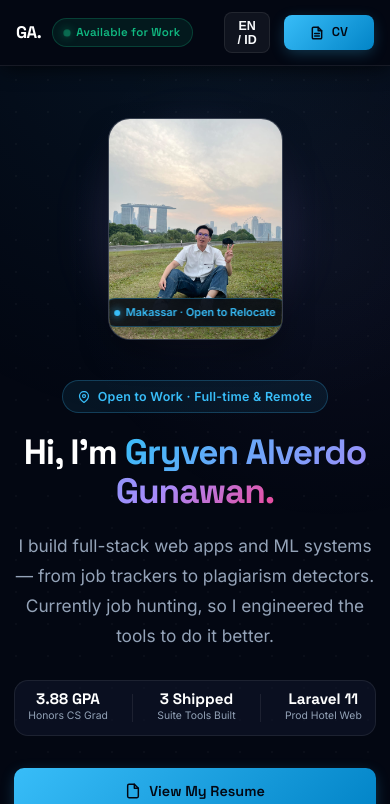
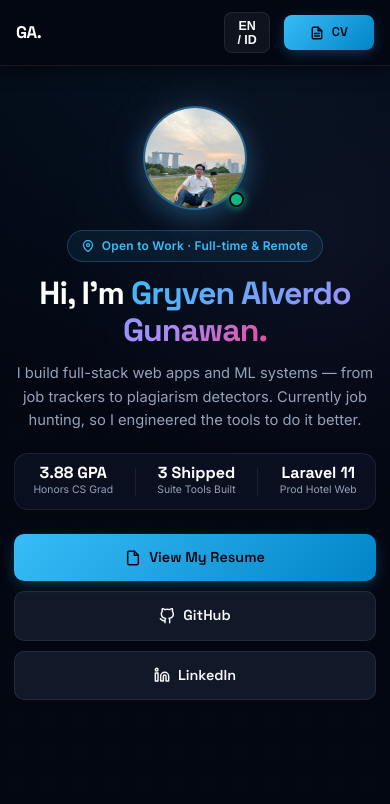
Before and after one commit to gryvnalvrdo/portofolio, a Next.js app: page / in a window 390 px wide. Shown: the top 804 px of the page. Built offline with nearby package versions, Linux system fonts and the light colour scheme; no server answers.

Commit message:
feat: revamp mobile hero with sleek circular avatar, single status eyebrow, and full CTA visibility

```diff
--- a/app/globals.css
+++ b/app/globals.css
@@ -178,6 +178,15 @@ body::before {
   align-items: center;
   gap: 0.65rem;
 }
+.site-nav-status-pill {
+  display: inline-flex;
+  align-items: center;
+  gap: 0.4rem;
+  background: rgba(16, 185, 129, 0.1);
+  padding: 0.25rem 0.7rem;
+  border-radius: 100px;
+  border: 1px solid rgba(16, 185, 129, 0.25);
+}
 .site-nav-links {
   display: flex;
   align-items: center;
@@ -354,6 +363,9 @@ body::before {
   gap: 0.35rem;
   box-shadow: 0 4px 15px rgba(0, 0, 0, 0.4);
   z-index: 2;
+}
+.hero-avatar-online-dot {
+  display: none;
 }
 
 /* ============================================
@@ -993,21 +1005,92 @@ body::before {
     padding: 0.75rem 1rem;
   }
   .site-nav-brand { font-size: 1.05rem; }
+  .site-nav-status-pill { display: none; }
   .portfolio-wrapper {
     padding: 1.25rem 0.85rem calc(4.5rem + env(safe-area-inset-bottom, 0px));
   }
-  .hero-title { font-size: 2.2rem; }
-  .hero-avatar-card { width: 175px; margin: 0 auto; }
-  .hero-avatar-img { height: 220px; }
-
+  .hero-section {
+    flex-direction: column-reverse;
+    text-align: center;
+    gap: 1.25rem;
+    padding: 1.25rem 0 2.5rem;
+  }
+  .hero-avatar-card {
+    width: 104px;
+    height: 104px;
+    margin: 0 auto;
+    position: relative;
+  }
+  .hero-avatar-glow {
+    inset: -6px;
+    border-radius: 50%;
+  }
+  .hero-avatar-inner {
+    width: 104px;
+    height: 104px;
+    border-radius: 50%;
+    border: 2.5px solid rgba(56, 189, 248, 0.45);
+    box-shadow: 0 8px 25px rgba(56, 189, 248, 0.25);
+    overflow: hidden;
+  }
+  .hero-avatar-img {
+    width: 100%;
+    height: 100%;
+    object-fit: cover;
+    object-position: center 25%;
+  }
+  .hero-avatar-badge {
+    display: none;
+  }
+  .hero-avatar-online-dot {
+    display: block;
+    position: absolute;
+    bottom: 3px;
+    right: 3px;
+    width: 15px;
+    height: 15px;
+    border-radius: 50%;
+    background: #10b981;
+    border: 2.5px solid #030712;
+    box-shadow: 0 0 8px #10b981;
+    z-index: 5;
+  }
+  .hero-eyebrow {
+    font-size: 0.75rem;
+    padding: 0.32rem 0.85rem;
+    margin-bottom: 0.85rem;
+  }
+  .hero-title {
+    font-size: 2rem;
+    line-height: 1.15;
+    margin-bottom: 0.85rem;
+  }
+  .hero-desc {
+    font-size: 0.92rem;
+    line-height: 1.6;
+    margin-bottom: 1.25rem;
+  }
   .hero-highlights-strip {
     width: 100%;
-    justify-content: space-between;
-    padding: 0.65rem 0.85rem;
+    justify-content: space-around;
+    padding: 0.65rem 0.75rem;
     gap: 0.5rem;
+    margin-bottom: 1.5rem;
   }
-  .hero-highlight-val { font-size: 0.95rem; }
+  .hero-highlight-val { font-size: 1rem; }
   .hero-highlight-lbl { font-size: 0.65rem; }
+  .hero-actions {
+    display: flex;
+    flex-direction: column;
+    gap: 0.65rem;
+    width: 100%;
+  }
+  .hero-actions .btn-primary,
+  .hero-actions .btn-secondary {
+    width: 100%;
+    justify-content: center;
+    padding: 0.75rem 1.25rem;
+  }
 
   .pulse-panel { padding: 1.25rem 1rem; border-radius: 16px; }
   .pulse-grid { grid-template-columns: repeat(2, 1fr); gap: 0.65rem; }
--- a/app/page.tsx
+++ b/app/page.tsx
@@ -65,17 +65,7 @@ export default function Home() {
         <div className="site-header-inner">
           <div className="site-nav-brand">
             <span style={{ fontWeight: 800, letterSpacing: "-0.03em" }}>GA.</span>
-            <div
-              style={{
-                display: "inline-flex",
-                alignItems: "center",
-                gap: "0.4rem",
-                background: "rgba(16, 185, 129, 0.1)",
-                padding: "0.25rem 0.7rem",
-                borderRadius: "100px",
-                border: "1px solid rgba(16, 185, 129, 0.25)",
-              }}
-            >
+            <div className="site-nav-status-pill">
               <div
                 style={{
                   width: "6px",
@@ -227,6 +217,7 @@ export default function Home() {
                   <span>{lang === "id" ? "Makassar · Terbuka Relokasi" : "Makassar · Open to Relocate"}</span>
                 </div>
               </div>
+              <div className="hero-avatar-online-dot" />
             </div>
           </RevealWrapper>
         </section>
```
